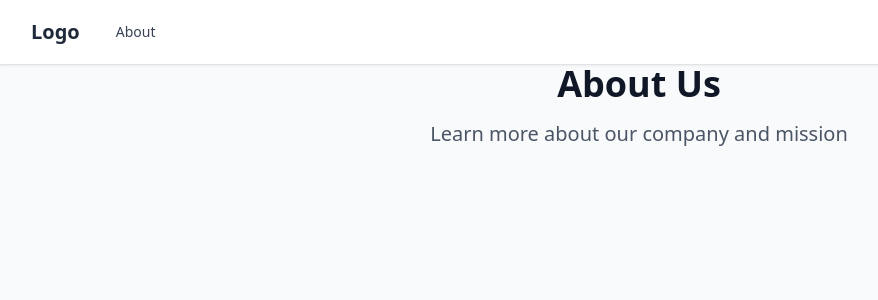
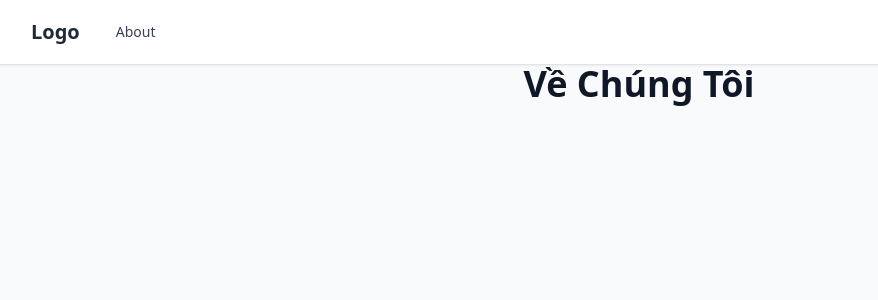
Before and after one commit to tudacoding/react-vite-boilerplate, a React (Vite) app: page /about in a window 1280 px wide. Shown: the top 300 px of the page, without its empty margins (1-879 px from the left). Built offline with nearby package versions, Linux system fonts and the light colour scheme; no server answers.

Commit message:
add tanstack query

```diff
--- a/package.json
+++ b/package.json
@@ -12,6 +12,8 @@
   "dependencies": {
     "@radix-ui/react-slot": "^1.1.2",
     "@tailwindcss/vite": "^4.0.15",
+    "@tanstack/react-query": "^5.69.0",
+    "@tanstack/react-query-devtools": "^5.69.0",
     "@tanstack/react-router": "^1.114.27",
     "class-variance-authority": "^0.7.1",
     "clsx": "^2.1.1",
@@ -24,6 +26,7 @@
   },
   "devDependencies": {
     "@eslint/js": "^9.21.0",
+    "@tanstack/eslint-plugin-query": "^5.68.0",
     "@tanstack/react-router-devtools": "^1.114.27",
     "@tanstack/router-plugin": "^1.114.27",
     "@types/node": "^22.13.11",
--- a/src/main.tsx
+++ b/src/main.tsx
@@ -2,12 +2,14 @@ import { StrictMode } from "react";
 import ReactDOM from "react-dom/client";
 import { RouterProvider, createRouter } from "@tanstack/react-router";
 import "./App.css";
-import './index.css'
+import "./index.css";
 // Import the generated route tree
 import { routeTree } from "./routeTree.gen";
+import { QueryClient, QueryClientProvider } from "@tanstack/react-query";
 
 // Create a new router instance
 const router = createRouter({ routeTree });
+const queryClient = new QueryClient();
 
 // Register the router instance for type safety
 declare module "@tanstack/react-router" {
@@ -22,7 +24,9 @@ if (!rootElement.innerHTML) {
   const root = ReactDOM.createRoot(rootElement);
   root.render(
     <StrictMode>
-      <RouterProvider router={router} />
+      <QueryClientProvider client={queryClient}>
+        <RouterProvider router={router} />
+      </QueryClientProvider>
     </StrictMode>
   );
 }
--- a/src/routes/about.tsx
+++ b/src/routes/about.tsx
@@ -1,15 +1,37 @@
 import { createFileRoute } from "@tanstack/react-router";
 import MainLayout from "../layouts/MainLayout";
+import { useQuery } from "@tanstack/react-query";
 
 export const Route = createFileRoute("/about")({
-  component: () => (
+  component: AboutPage,
+});
+
+function AboutPage() {
+  const { isPending, error, data } = useQuery({
+    queryKey: ["aboutData"],
+    queryFn: () =>
+      fetch(
+        "https://tqb-enroll-api-dev.smoke-ant.com/page-settings/?attribute=banner&attribute=exam-search-dialog"
+      ).then((res) => res.json()),
+  });
+  console.log(data);
+  return (
     <MainLayout>
       <div className="text-center">
-        <h1 className="text-4xl font-bold text-gray-900">About Us</h1>
-        <p className="mt-4 text-xl text-gray-600">
-          Learn more about our company and mission
-        </p>
+        <h1 className="text-4xl font-bold text-gray-900">Về Chúng Tôi</h1>
+
+        {isPending && <p className="mt-4 text-xl">Đang tải...</p>}
+
+        {error && (
+          <p className="mt-4 text-xl text-red-600">
+            Đã xảy ra lỗi: {error.message}
+          </p>
+        )}
+        <div className="mt-4 text-red-600">
+          <h2>{data && data[1].section}</h2>
+          <p>{data && data[1].value}</p>
+        </div>
       </div>
     </MainLayout>
-  ),
-});
+  );
+}
```
Also changed, not shown: 4 other files (tests, documents, lock files or other folders).
